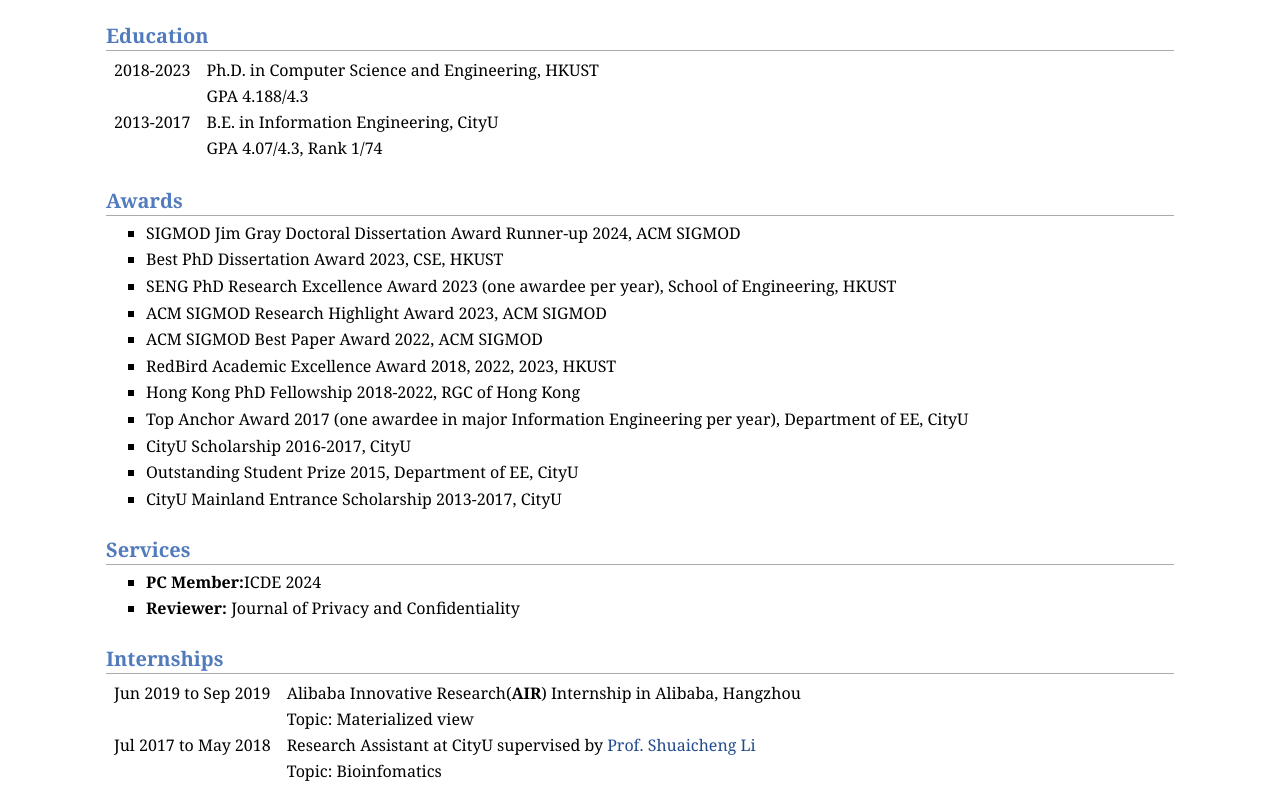
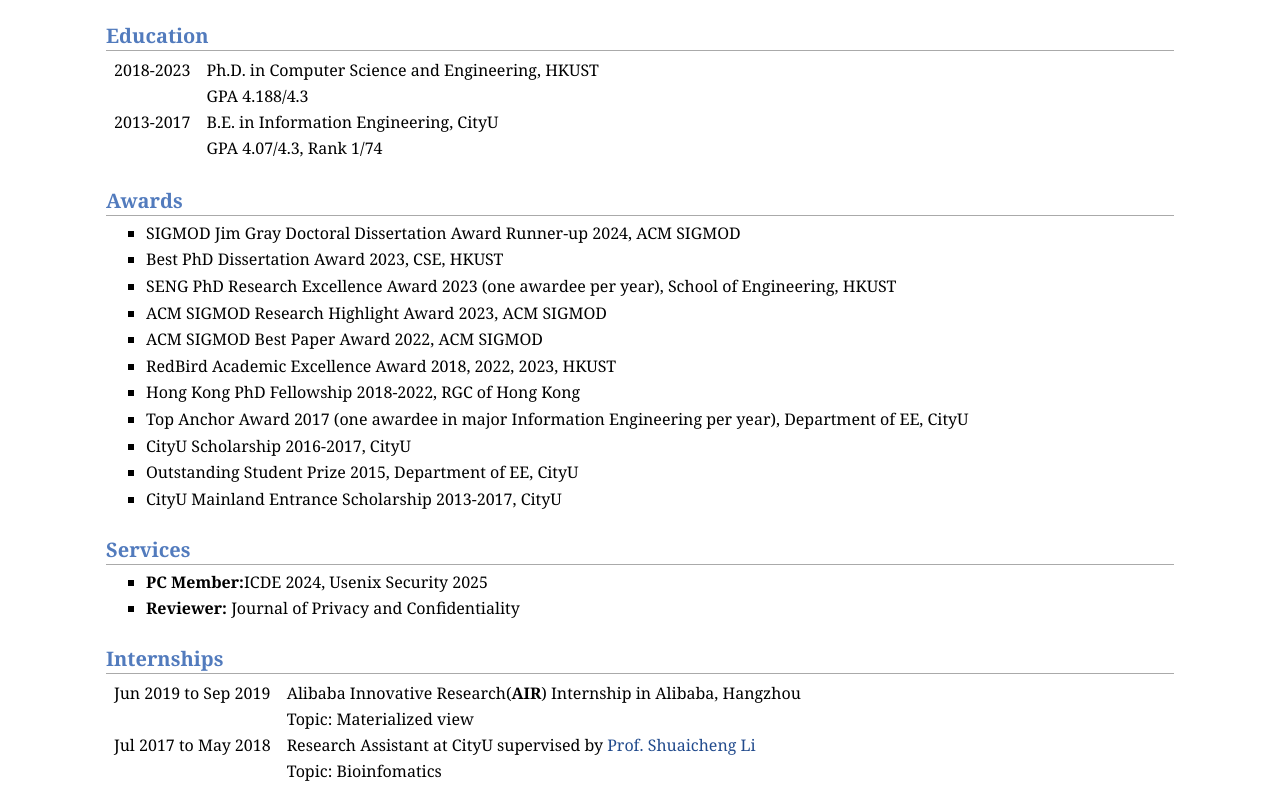
Before and after one commit to wdongac/wdongac.github.io, a plain HTML site: page index.html in a window 1280 px wide. Shown: the part 1287-2087 px from the top of the page. Drawn offline with Linux system fonts and the light colour scheme.

Commit message:
Update index.html

```diff
--- a/index.html
+++ b/index.html
@@ -145,7 +145,7 @@
         </h2>
         <ul>
         <li>
-            <p><b>PC Member:</b>ICDE 2024</p>
+            <p><b>PC Member:</b>ICDE 2024, Usenix Security 2025</p>
         </li>
         <li>
             <p><b>Reviewer:</b> Journal of Privacy and Confidentiality</p>
```
